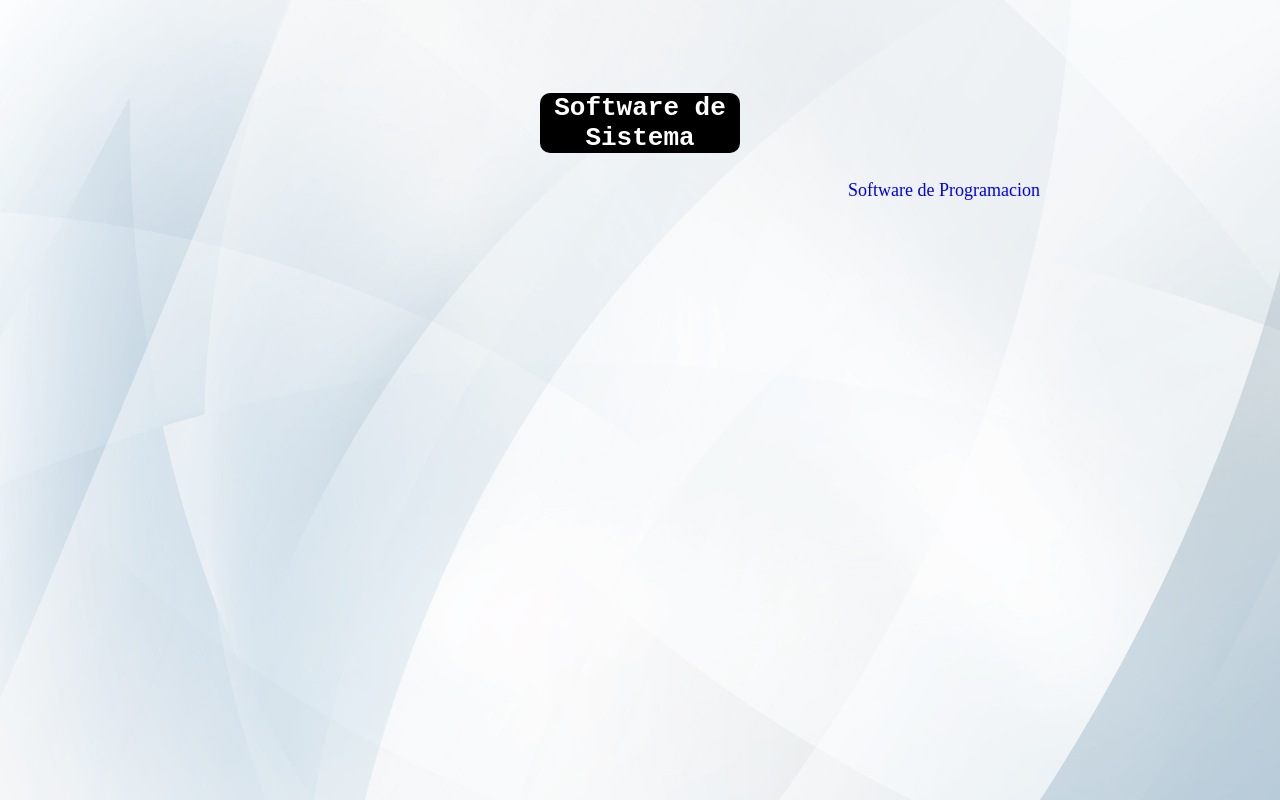
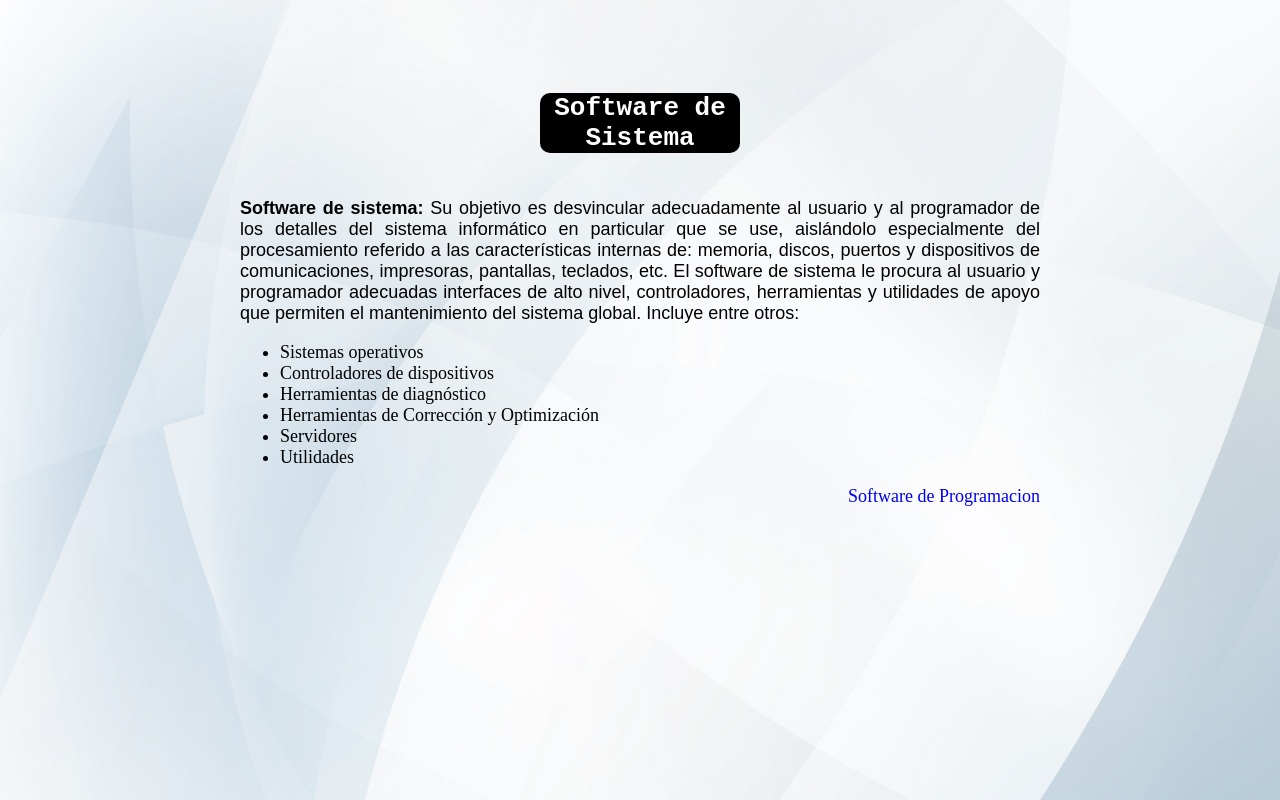
Before and after one commit to jeancarlosg93/pagina-de-fran, a plain HTML site: page sistema.html in a window 1280 px wide. Drawn offline with Linux system fonts and the light colour scheme.

Commit message:
add sistema page

```diff
--- a/sistema.html
+++ b/sistema.html
@@ -8,7 +8,20 @@
 <body>
     <div id="title"><h1>Software de Sistema </h1></div>
     <div id="div1">
+        <p>
+            <strong>Software de sistema:</strong> Su objetivo es desvincular adecuadamente al usuario y al programador de los detalles del sistema informático en particular que se use, aislándolo especialmente del procesamiento referido a las características internas de: memoria, discos, puertos y dispositivos de comunicaciones, impresoras, pantallas, teclados, etc. El software de sistema le procura al usuario y programador adecuadas interfaces de alto nivel, controladores, herramientas y utilidades de apoyo que permiten el mantenimiento del sistema global. Incluye entre otros:
+        </p>
+        <ul>
 
+            <li>Sistemas operativos</li>
+            <li>Controladores de dispositivos</li>
+            <li>Herramientas de diagnóstico</li>
+            <li>Herramientas de Corrección y Optimización</li>
+            <li>Servidores</li>
+            <li>Utilidades</li>
+
+
+        </ul>
          <a id="siguiente" href="programacion.html">Software de Programacion</a>
 
     </div>
```
Also changed, not shown: proceso.html (added, +22 -0 lines).
